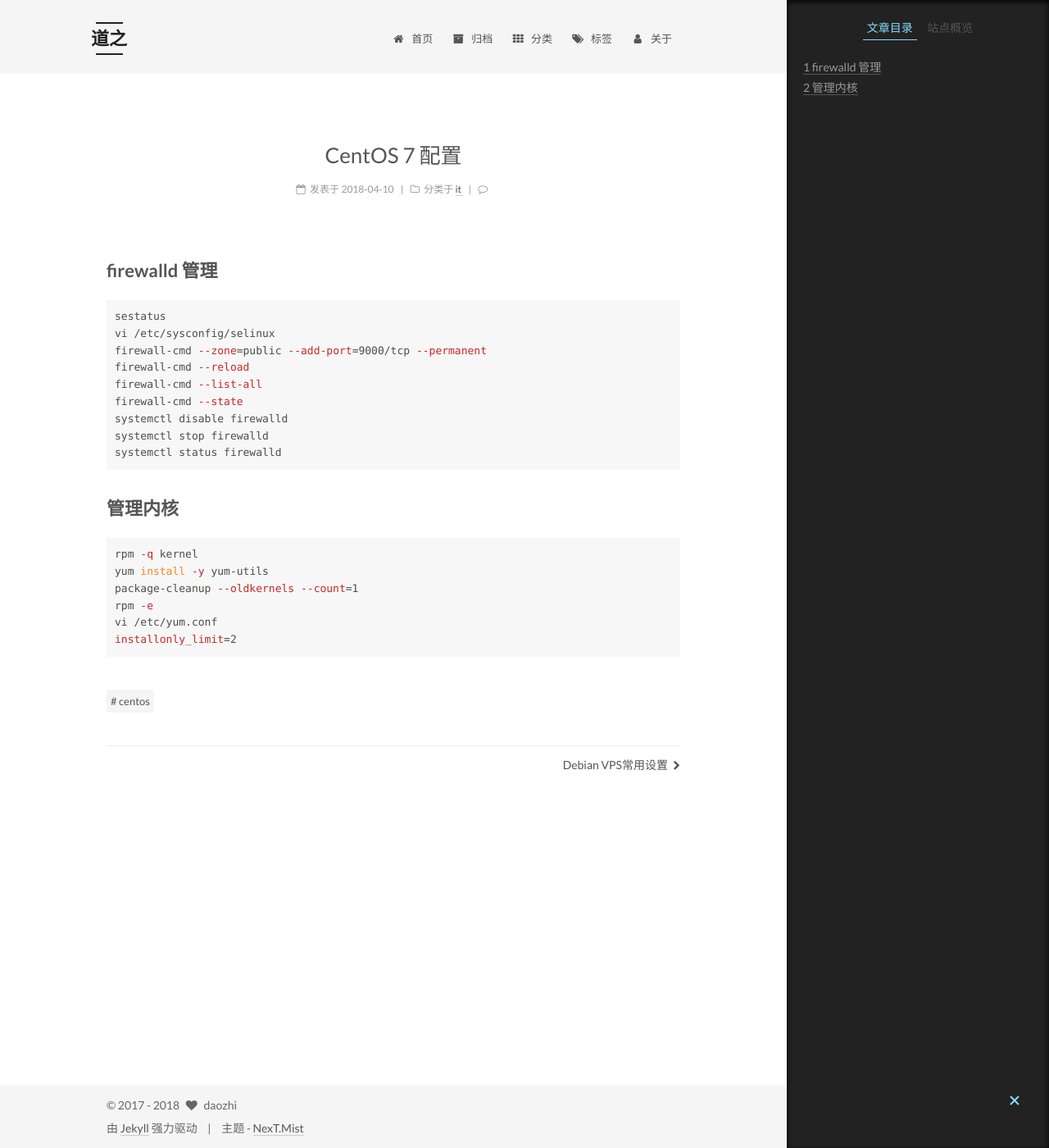
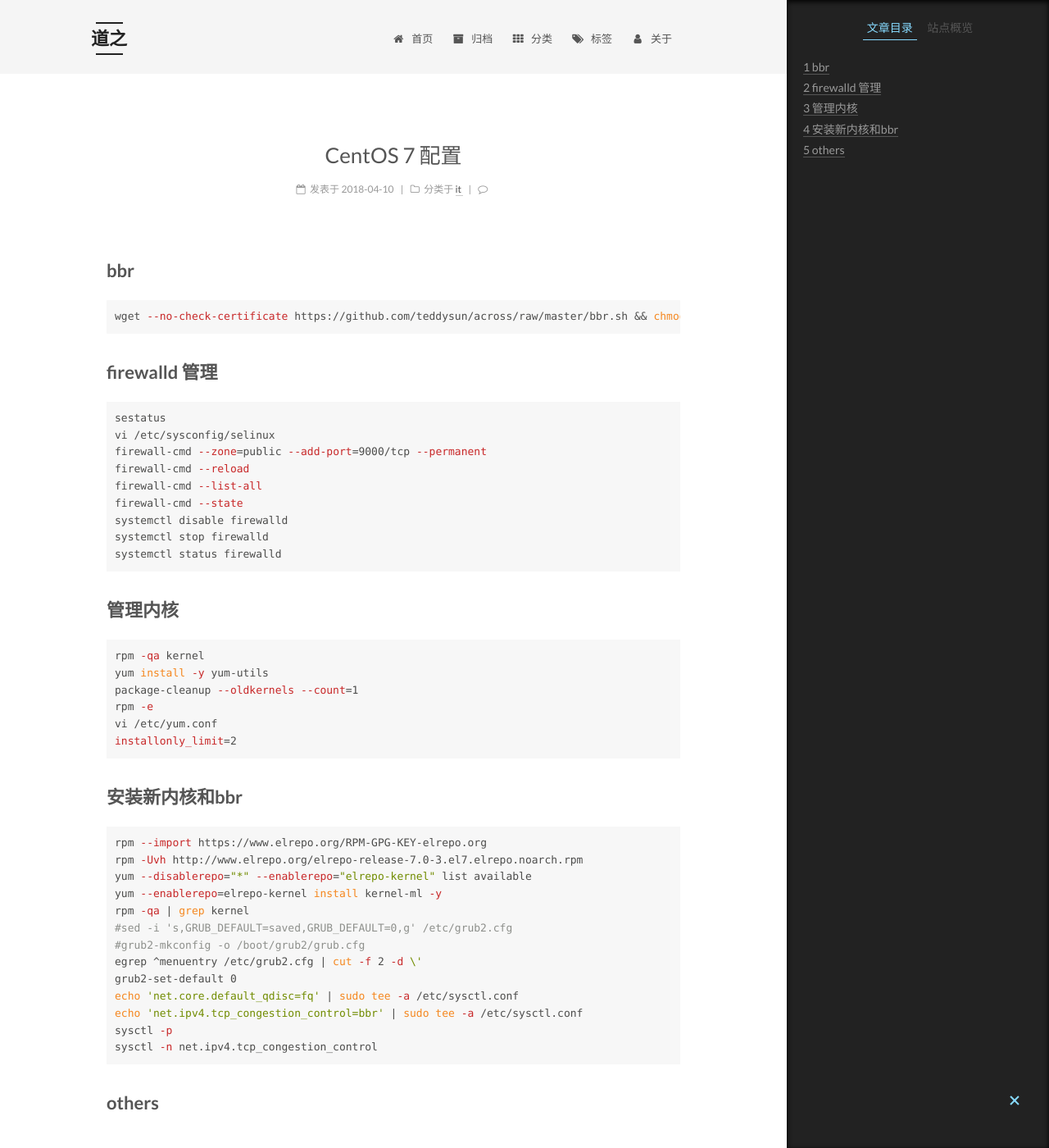
Before and after one commit to xiaolugo/xiaolugo.github.io, a Jekyll site: the page built from _posts/2018-04-10-centos7.md, in a window 1280 px wide and 1400 px high. Shown: the whole window at 82% size. Built offline with Jekyll 4.4.1, drawn with Linux system fonts in a browser that asks for light colours; comment, search, counter and statistics services are not loaded.

Commit message:
update 2018-04-10-centos7.md

````diff
--- a/_posts/2018-04-10-centos7.md
+++ b/_posts/2018-04-10-centos7.md
@@ -1,10 +1,14 @@
 ---
-title: CentOS 7 配置
+title: 'CentOS 7 配置'
 layout: post
 tags:
   - centos
 category: it
 ---
+## bbr
+```bash
+wget --no-check-certificate https://github.com/teddysun/across/raw/master/bbr.sh && chmod +x bbr.sh && ./bbr.sh
+```
 ## firewalld 管理
 ```bash
 sestatus
@@ -19,10 +23,27 @@ systemctl status firewalld
 ```
 ## 管理内核
 ```bash
-rpm -q kernel
+rpm -qa kernel
 yum install -y yum-utils
 package-cleanup --oldkernels --count=1
 rpm -e
 vi /etc/yum.conf
 installonly_limit=2
 ```
+## 安装新内核和bbr
+```bash
+rpm --import https://www.elrepo.org/RPM-GPG-KEY-elrepo.org
+rpm -Uvh http://www.elrepo.org/elrepo-release-7.0-3.el7.elrepo.noarch.rpm
+yum --disablerepo="*" --enablerepo="elrepo-kernel" list available
+yum --enablerepo=elrepo-kernel install kernel-ml -y
+rpm -qa | grep kernel
+#sed -i 's,GRUB_DEFAULT=saved,GRUB_DEFAULT=0,g' /etc/grub2.cfg
+#grub2-mkconfig -o /boot/grub2/grub.cfg
+egrep ^menuentry /etc/grub2.cfg | cut -f 2 -d \'
+grub2-set-default 0
+echo 'net.core.default_qdisc=fq' | sudo tee -a /etc/sysctl.conf
+echo 'net.ipv4.tcp_congestion_control=bbr' | sudo tee -a /etc/sysctl.conf
+sysctl -p
+sysctl -n net.ipv4.tcp_congestion_control
+```
+## others
````
